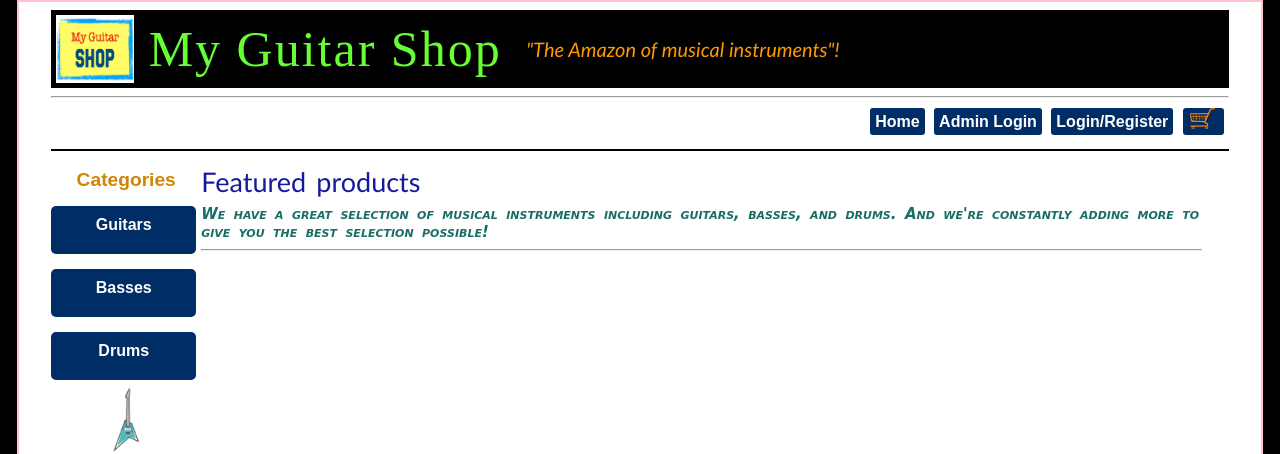
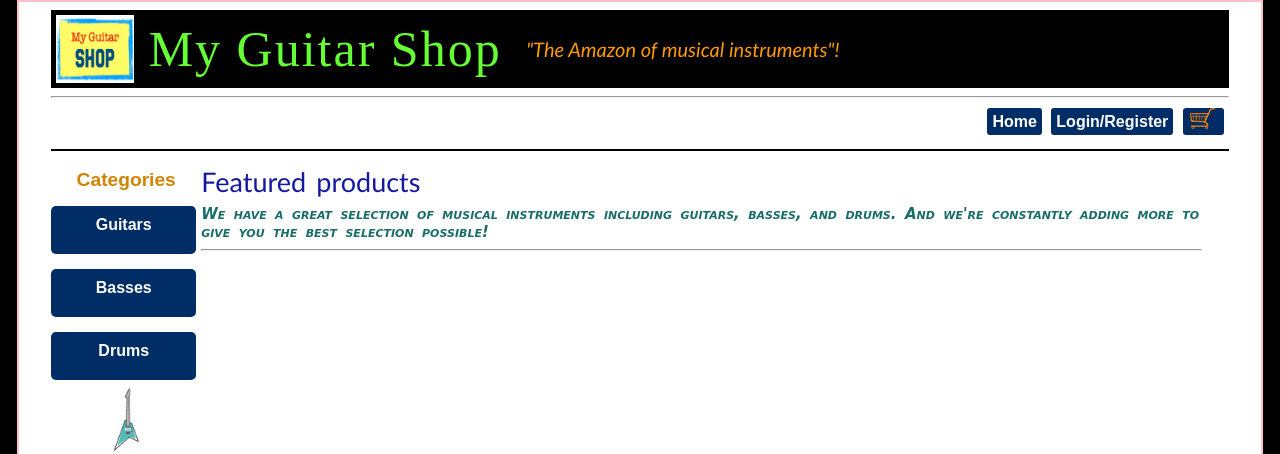
Before and after one commit to schmitty5011/F18Team3, a PHP site: page /home_view.php in a window 1280 px wide. Shown: the top 454 px of the page. Run offline with PHP 8.4, Linux system fonts and the light colour scheme; data comes from the database, SQL or seed files in the repository; data that the repository does not hold is empty.

Commit message:
Removed Admin in header

```diff
--- a/view/header.php
+++ b/view/header.php
@@ -25,7 +25,6 @@
             <!--Navigation bar added -->
             <div id="nav-div">
                 <a id="non-underline-links" href="<?php echo $app_path; ?>">Home</a>
-                <a id="non-underline-links" href="/612_HW_5/admin/account">Admin Login</a>
                 <?php
                 $account_url = $app_path . 'account';
                 $logout_url = $account_url . '?action=logout';
```
